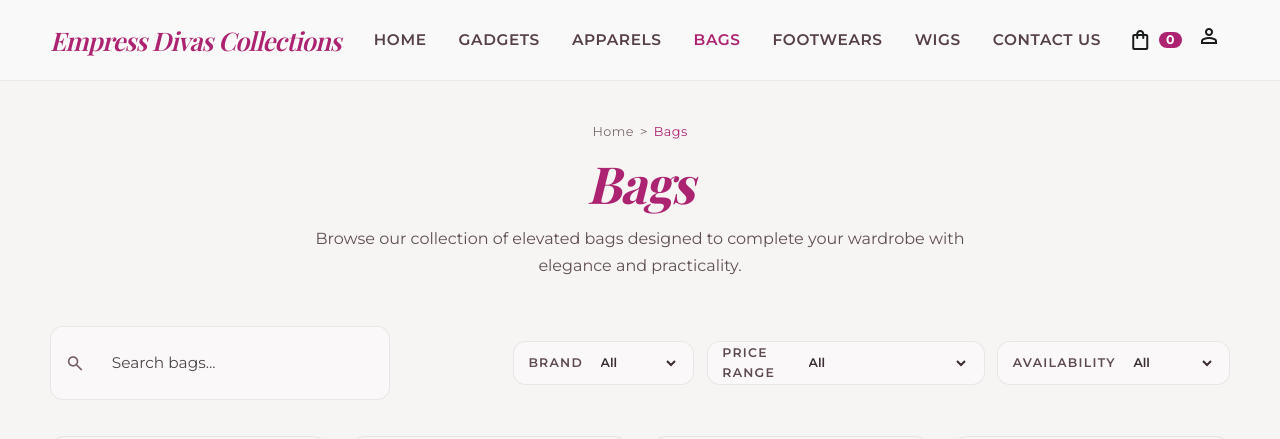
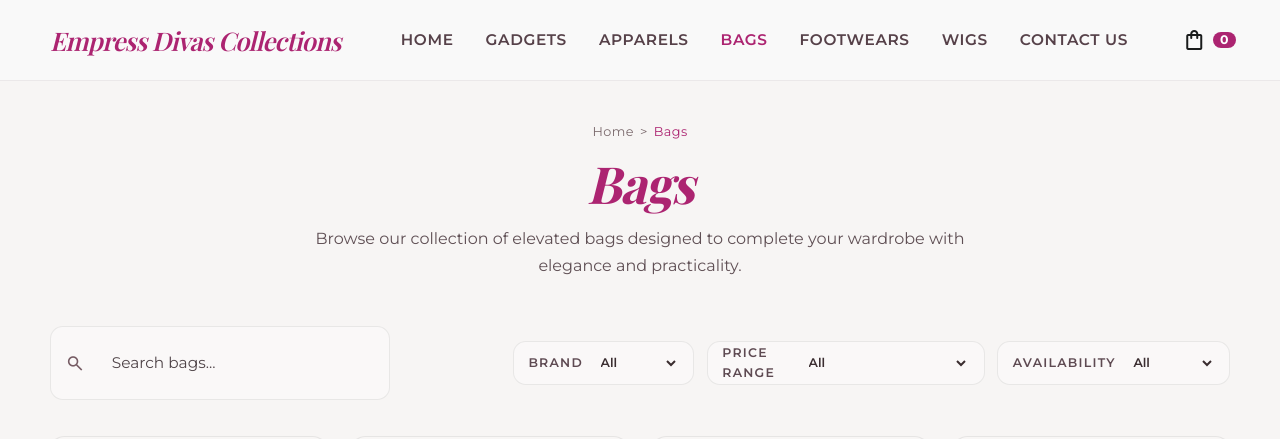
Before and after one commit to eamedjei-ctrl/empress_diva, a plain HTML site: page bag_mainpage.html in a window 1280 px wide. Shown: the top 439 px of the page. Drawn offline with nearby package versions, Linux system fonts and the light colour scheme.

Commit message:
Header: remove profile button across site, keep cart link only

```diff
--- a/bag_mainpage.html
+++ b/bag_mainpage.html
@@ -46,9 +46,6 @@
             <span class="material-symbols-outlined">shopping_bag</span>
             <span class="cart-count" aria-hidden="true">0</span>
           </a>
-          <button class="icon-btn hidden-mobile" aria-label="Profile">
-            <span class="material-symbols-outlined">person</span>
-          </button>
         </div>
       </div>
     </header>
```
Also changed, not shown: contact.html (+0 -3 lines), footwearmp.html (+0 -3 lines), gadgets.html (+0 -3 lines), index.html (+0 -3 lines), products.html (+0 -3 lines), wigsmain.html (+0 -3 lines).
